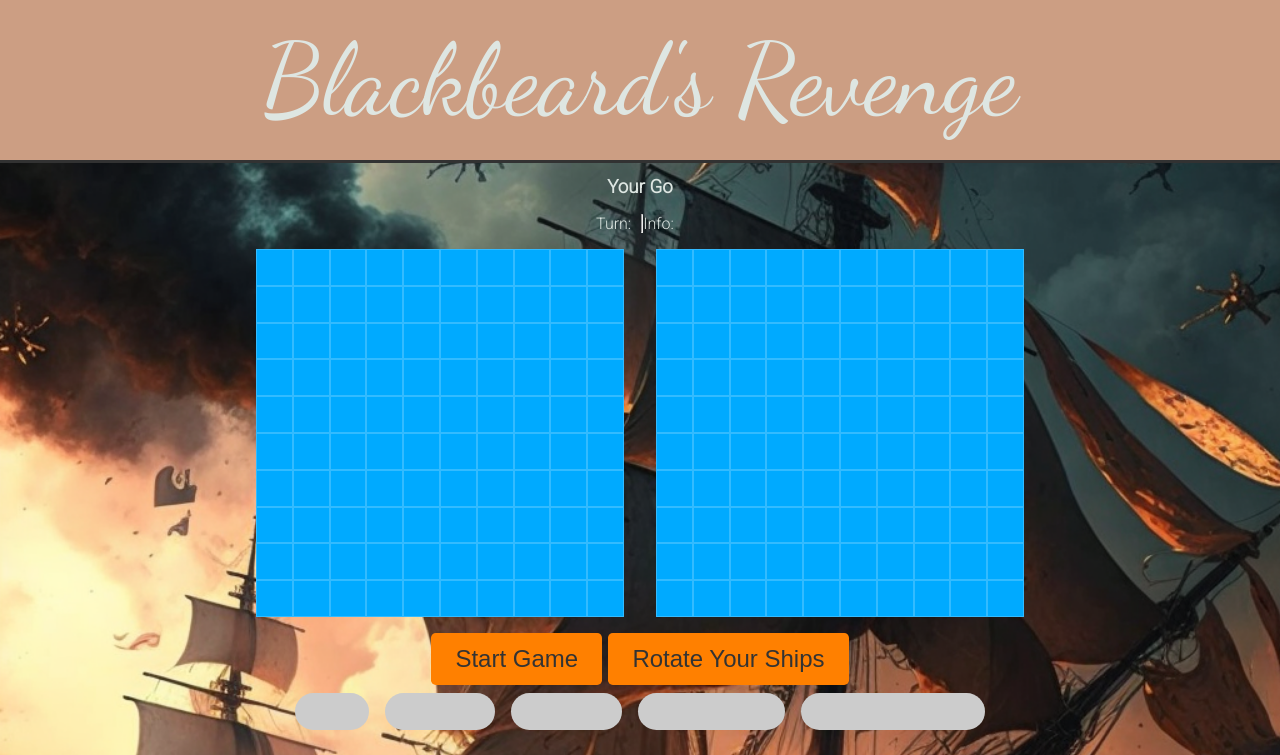
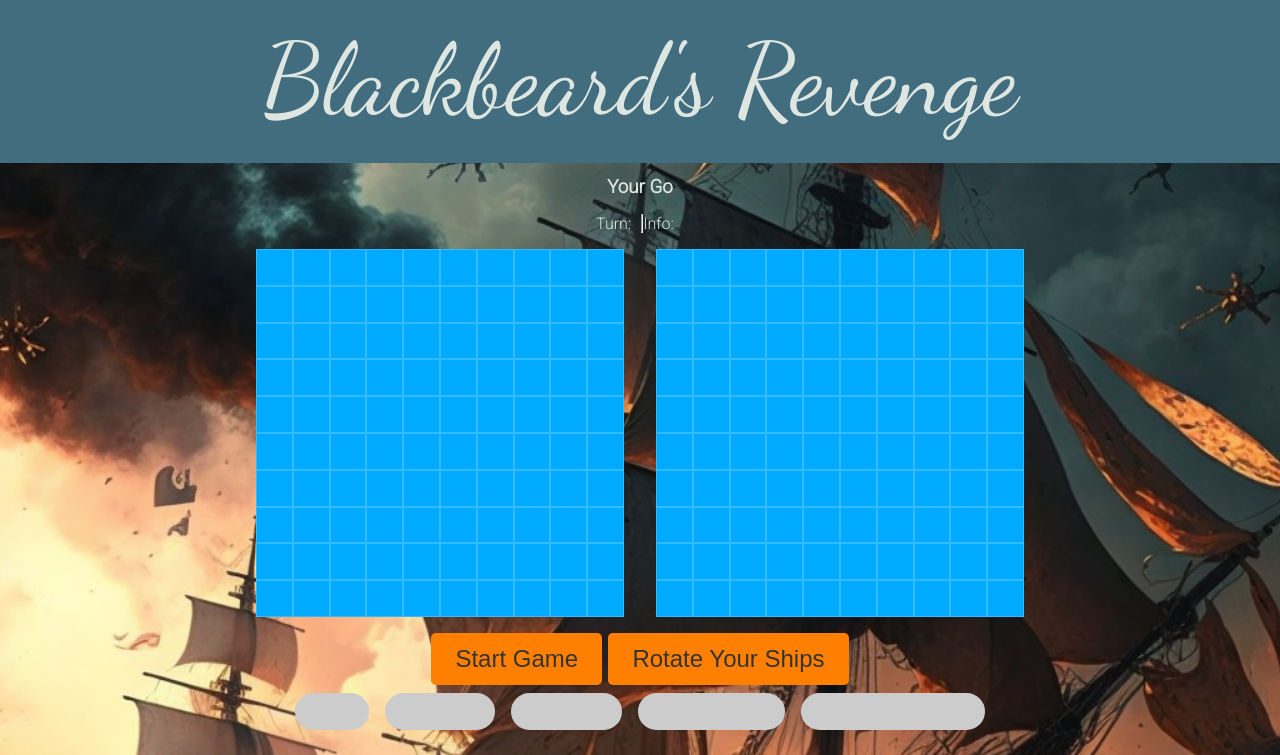
Before and after one commit to JohanABlomqvist/Blackbeard-s-Revenge-PP2, a plain HTML site: page index.html in a window 1280 px wide. Shown: the top 755 px of the page. Drawn offline with Linux system fonts and the light colour scheme.

Commit message:
styling fix header html

```diff
--- a/assets/css/style.css
+++ b/assets/css/style.css
@@ -30,8 +30,8 @@ p {
     display: flex;
     flex-wrap: wrap;
     justify-content: center;
-    outline: solid #323232;
-    background-color: #cc9e83;
+    outline: solid #416d7e;
+    background-color: #416d7e;
     padding: 20px;
     width: 100%;
 }
```
Also changed, not shown: 1 other file.
